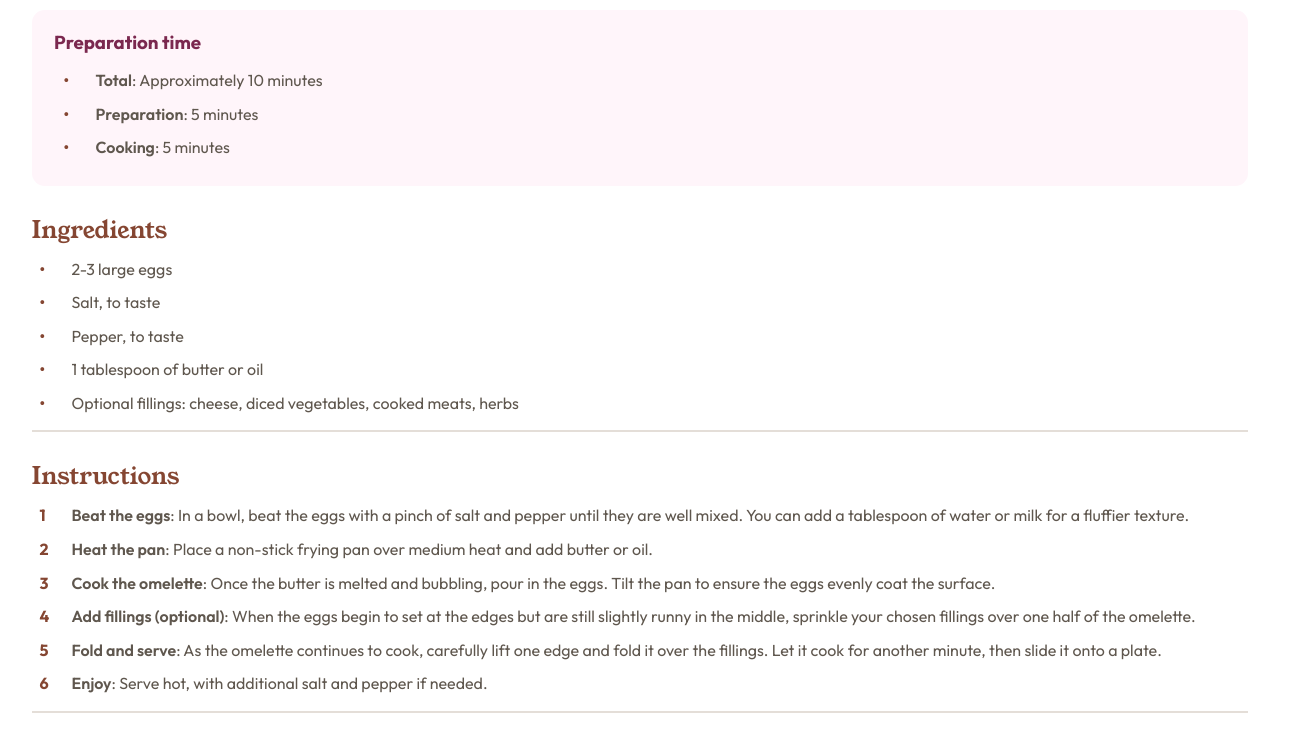
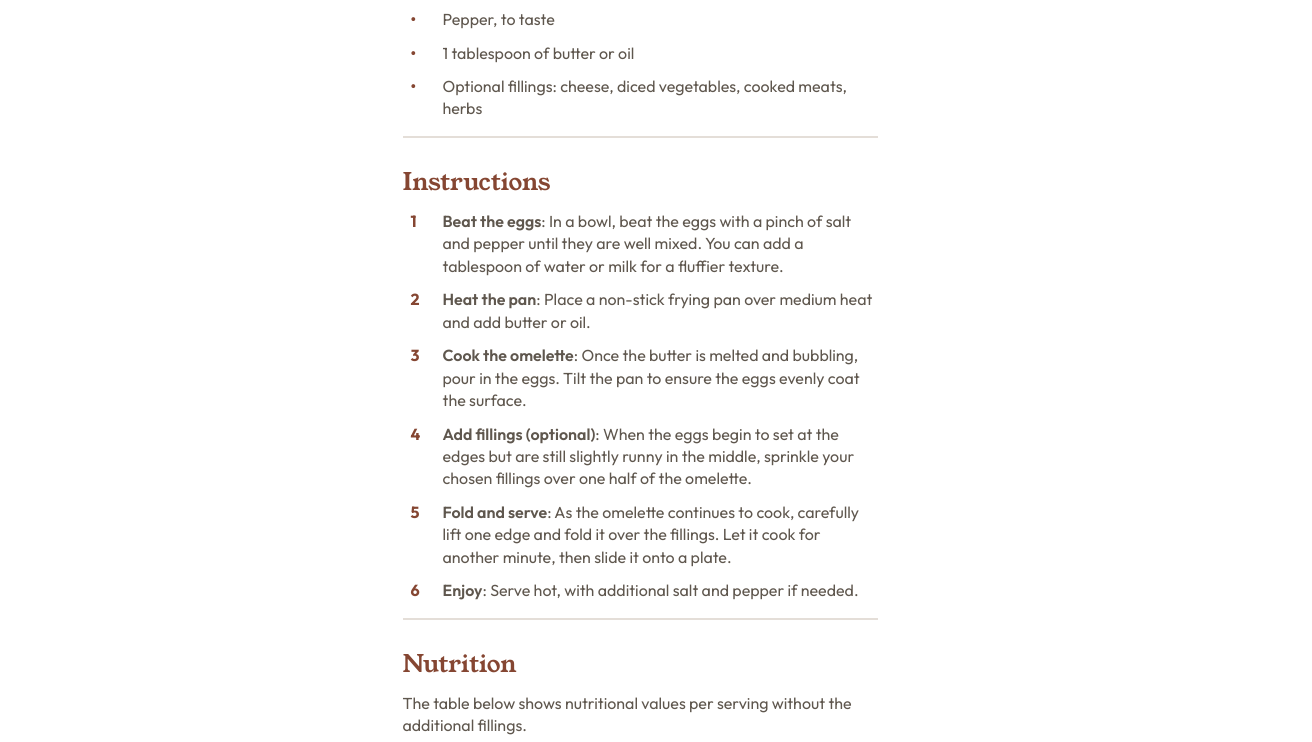
Before and after one commit to Tkharkhelauri/Recipe-page, a plain HTML site: page index.html in a window 1280 px wide. Shown: the part 733-1475 px from the top of the page, 1312 px wide, since content can reach past the window. Drawn offline with Linux system fonts and the light colour scheme.

Commit message:
fix: mobile container size

```diff
--- a/style.css
+++ b/style.css
@@ -13,7 +13,10 @@
     --ff-primary: "Outfit";
     --ff-heading: "Young Serif";
 }
+.container {
+    max-width: 475px;
 
+}
 img {
     max-width: 120%;
   display: block;
```
